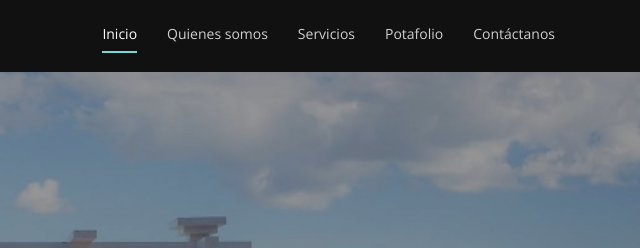
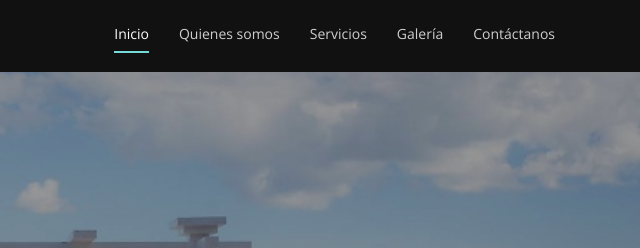
Before and after one commit to Andydes/LAVOE, a plain HTML site: page index.html in a window 1280 px wide. Shown: the top 248 px of the page, 640-1280 px from the left. Drawn offline with nearby package versions, Linux system fonts and the light colour scheme.

Commit message:
changes 18-08 pt2

```diff
--- a/index.html
+++ b/index.html
@@ -52,7 +52,7 @@
           <li class="active"><a href="#hero">Inicio</a></li>
           <li><a href="#about">Quienes somos</a></li>
           <li><a href="#services">Servicios</a></li>
-          <li><a href="#team">Potafolio</a></li>
+          <li><a href="#team">Galería</a></li>
           <li><a href="#contact">Contáctanos</a></li>
         </ul>
       </nav><!-- .nav-menu -->
@@ -251,7 +251,7 @@
       <div class="container">
 
         <div class="section-title" data-aos="fade-up">
-          <h2>Portfolio</h2>
+          <h2>Galería</h2>
           <p>"Lorem ipsum dolor sit amet, consectetur adipiscing elit, sed do eiusmod tempor incididunt ut labore et dolore magna aliqua. Ut enim ad minim veniam, quis nostrud exercitation ullamco laboris nisi ut aliquip ex ea commodo consequat. Duis aute irure dolor in reprehenderit in voluptate velit esse cillum dolore eu fugiat nulla pariatur. Excepteur sint occaecat cupidatat non proident".</p>
         </div>
 
```
